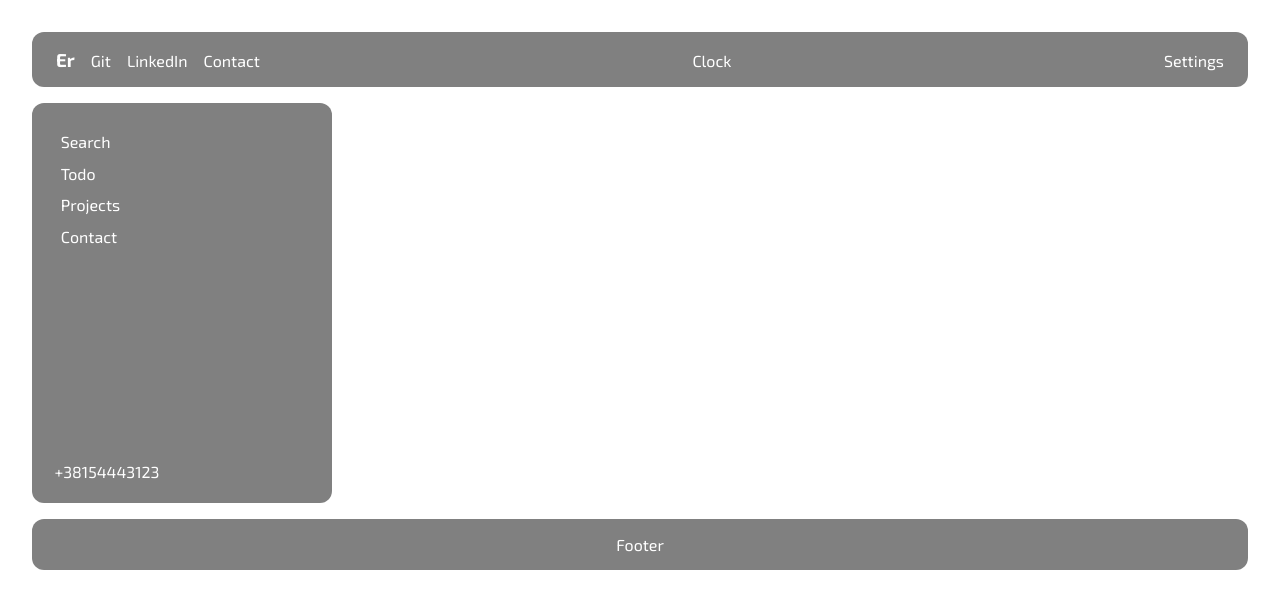
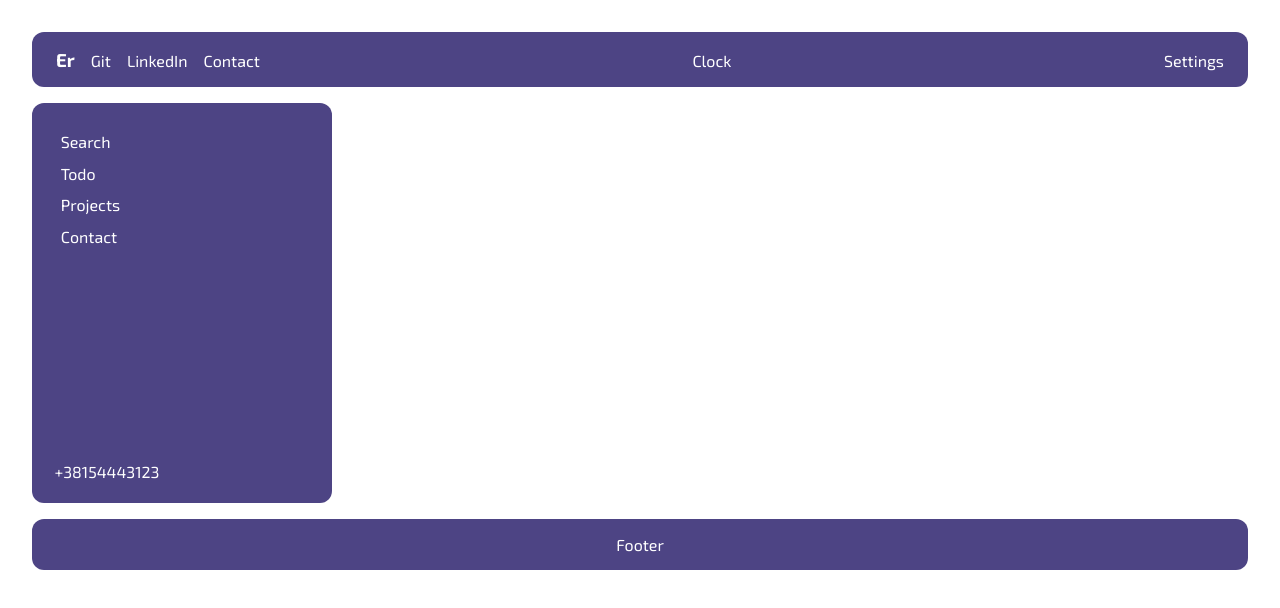
Before and after one commit to erazmozen/hub, a React (Create React App) app: page / in a window 1280 px wide. Shown: the top 608 px of the page. Built offline with nearby package versions, Linux system fonts and the light colour scheme.

Commit message:
Add color variables

```diff
--- /dev/null
+++ b/src/colorpalette.css
@@ -0,0 +1,4 @@
+:root {
+  --primary: #342c68;
+  --secondary: #4d4484;
+}
--- a/src/main.css
+++ b/src/main.css
@@ -1,7 +1,9 @@
+@import "./colorpalette.css";
+
 /* ------ Navbar */
 
 .background-rounded {
-  background-color: gray;
+  background-color: var(--secondary);
   color: white;
   border-radius: 12px;
   margin: 1rem;
```
